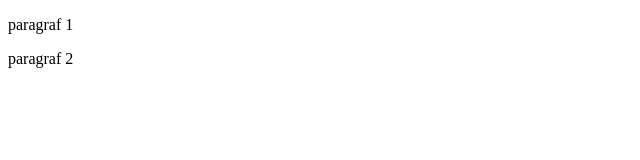
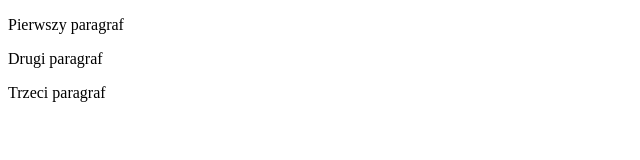
Before and after one commit to davinci2020corona/repositorries, a plain HTML site: page index.html in a window 1280 px wide. Shown: the whole page, without its empty margins (0-640 px from the left). Drawn offline with Linux system fonts and the light colour scheme.

```diff
--- a/index.html
+++ b/index.html
@@ -6,7 +6,8 @@
     <title>Document</title>
 </head>
 <body>
-    <p> paragraf 1</p>
-    <p> paragraf 2</p>
+    <p> Pierwszy paragraf</p>
+    <p> Drugi paragraf</p>
+    <p>Trzeci paragraf</p>
 </body>
 </html>
```
